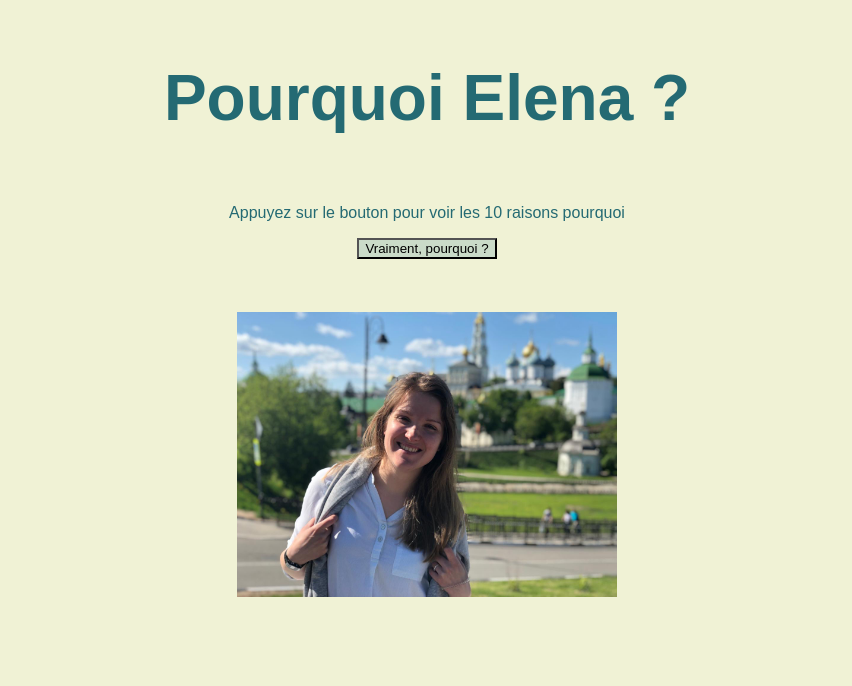
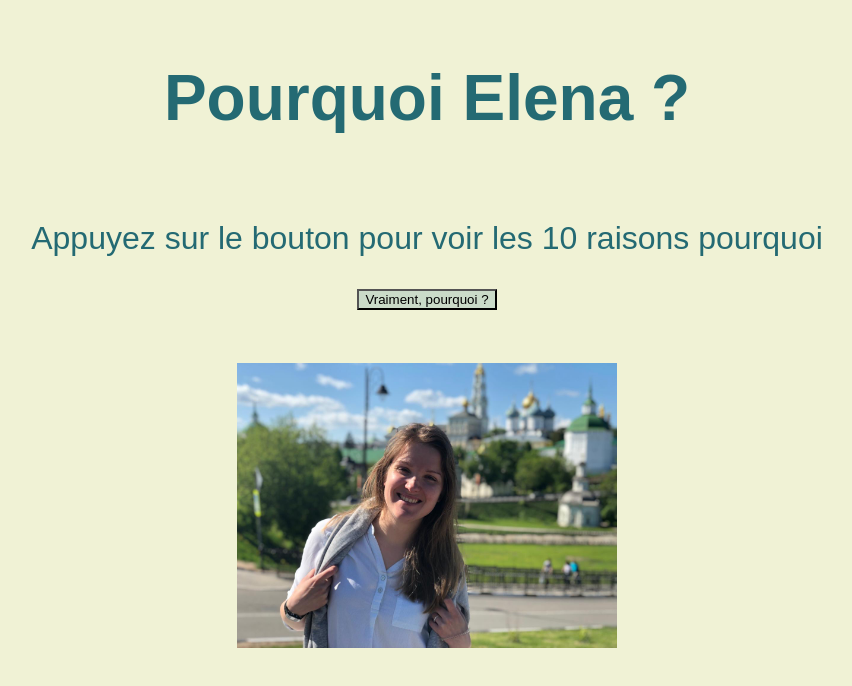
Before and after one commit to esasova/simplon, a plain HTML site: page index.html in a window 1280 px wide. Shown: the whole page, without its empty margins (213-1065 px from the left). Drawn offline with nearby package versions, Linux system fonts and the light colour scheme.

Commit message:
fix: sutitle style

```diff
--- a/index.css
+++ b/index.css
@@ -15,6 +15,10 @@ h1{
 h2 {
     font-size: 2em;
 }
+p{
+    font-size: 2em;
+    text-align: center;
+}
 body{
     font-family: 'Monserrat', sans-serif;
     background-color: #f0f2d5;
```
